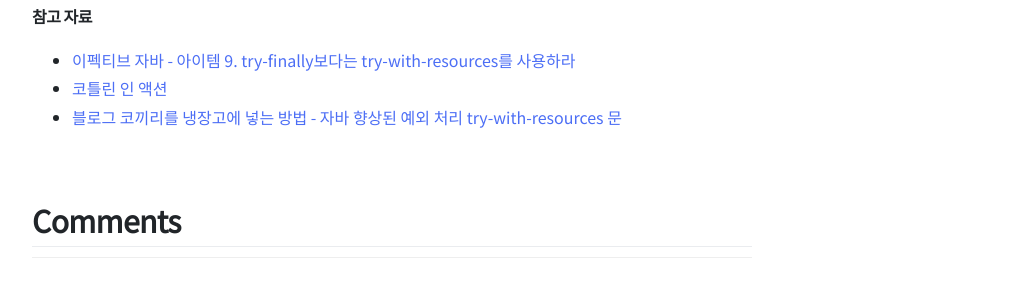
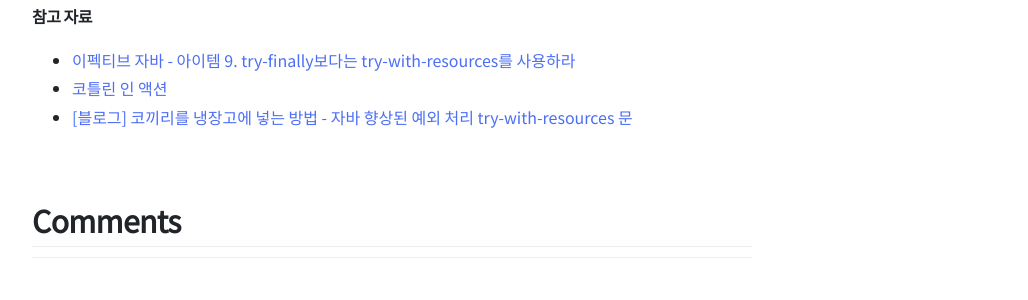
Before and after one commit to ShinJeKim/ShinJeKim.github.io, a Jekyll site: the page built from _posts/Kotlin/2019-11-01-[Kotlin] 자바의 try-with-resource 구문과 코틀린의 use 함수 .md, in a window 1280 px wide and 900 px high, scrolled down 1332 px. Shown: the part 313-613 px from the top of the window, without its empty margins (248-1276 px from the left). Built offline with Jekyll 4.4.1, drawn with Linux system fonts in a browser that asks for light colours; nearby versions of some CDN libraries; comment, search, counter and statistics services are not loaded.

Commit message:
fix typo

```diff
--- a/_posts/Kotlin/2019-11-01-[Kotlin] 자바의 try-with-resource 구문과 코틀린의 use 함수 .md
+++ b/_posts/Kotlin/2019-11-01-[Kotlin] 자바의 try-with-resource 구문과 코틀린의 use 함수 .md
@@ -55,4 +55,4 @@ fun readFirstLine(path: String): String {
 ### 참고 자료
 - [이펙티브 자바 - 아이템 9. try-finally보다는 try-with-resources를 사용하라](https://blog.insightbook.co.kr/2018/10/24/%EC%9D%B4%ED%8E%99%ED%8B%B0%EB%B8%8C-%EC%9E%90%EB%B0%94-3%ED%8C%90effective-java-3-e/)
 - [코틀린 인 액션](http://acornpub.co.kr/book/kotlin-in-action)
-- [블로그 코끼리를 냉장고에 넣는 방법 - 자바 향상된 예외 처리 try-with-resources 문](https://dololak.tistory.com/67)
+- [[블로그] 코끼리를 냉장고에 넣는 방법 - 자바 향상된 예외 처리 try-with-resources 문](https://dololak.tistory.com/67)
```
